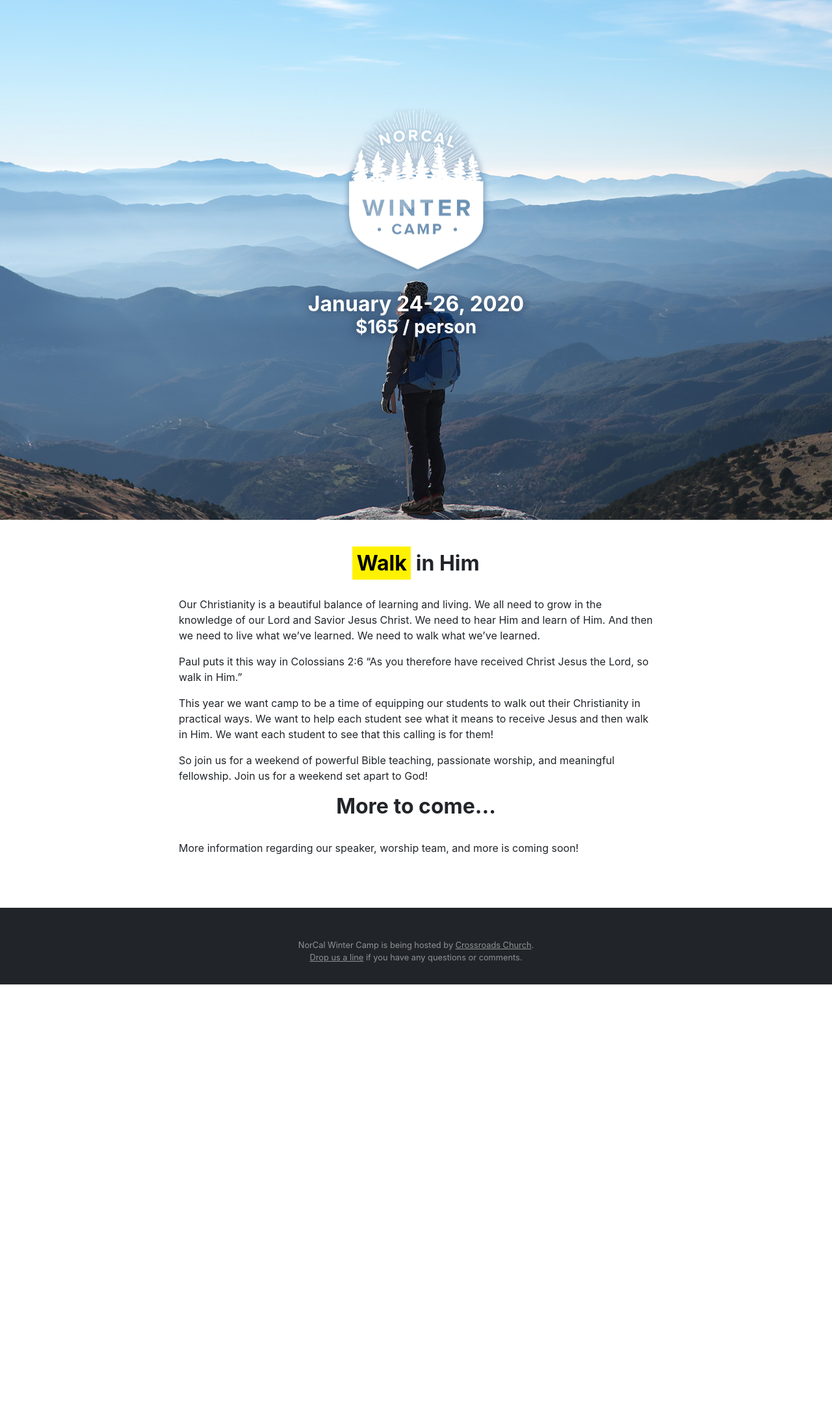
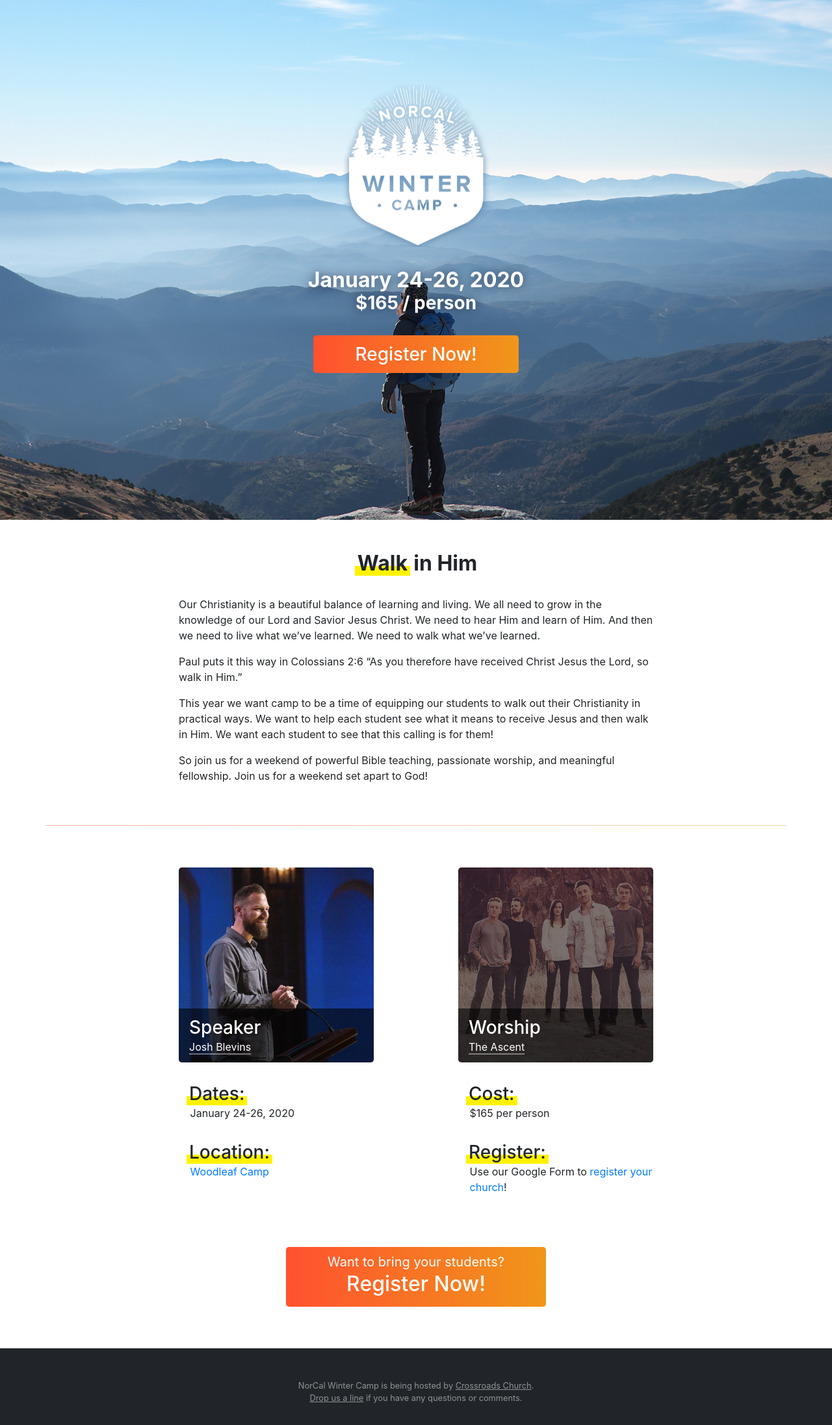
Before and after one commit to jdykast/ncwc2020, a PHP site: page / in a window 1280 px wide. Shown: the whole page at 65% size. Before the commit the page ends 1515 px from the top, so only its background shows below. Run offline with PHP 8.4, Linux system fonts and the light colour scheme.

Commit message:
Added back in details section

```diff
--- a/css/styles.css
+++ b/css/styles.css
@@ -2,12 +2,6 @@
  * NorCal Winter Camp 2019
  * styles.css
  *
-*/
-
-/*
-abdffb
-a3c9e3
-597b9e
 */
 
 /*=======================================================
@@ -63,14 +57,6 @@ header .header-content .header-content-inner h1 {
 
 	background-size: 231px;
 
-	/*
-	-webkit-background-size: cover;
-	-moz-background-size: cover;
-	background-size: cover;
-	-o-background-size: cover;
-	background-position: center bottom;
-	*/
-
 	/* height set in breakpoints */
 }
 
@@ -93,8 +79,21 @@ header .header-content .header-content-inner h3 {
 
 header .header-content .header-content-inner p a {
 	font-weight: 500;
-	text-shadow: 0 0 16px rgba(17, 32, 61, .8);
 	/* Font size and padding set in media queries */
+}
+
+header .header-content .header-content-inner .btn-primary {
+	color: #fff;
+	transition: 0.5s;
+	background-size: 200% auto;
+	background-image: linear-gradient(to right, #FF512F 0%, #F09819 51%, #FF512F 100%);
+	border: none;
+}
+
+header .header-content .header-content-inner .btn-primary:hover {
+	color: #fff;
+	background-position: right center;
+	border: none;
 }
 
 /*========================
@@ -168,8 +167,12 @@ nav {
 	margin-bottom: 2rem;
 }
 
-#blurb h2 mark {
-	background-color: #fff200;
+#blurb h2 span {
+	display: inline-block;
+	padding-left: .25rem;
+	padding-right: .25rem;
+	margin-right: -.15rem;
+	background: linear-gradient(180deg,rgba(255,255,255,0) 60%, #fff200 40%);
 }
 
 
@@ -177,9 +180,20 @@ nav {
 	Details
 =======================================================*/
 #details{
-	border-top: 1px solid #eee;
+	border-top: 1px solid;
+	border-left: 0px;
+	border-right: 0px;
+	border-bottom: 0px;
+	border-image: linear-gradient(to right, #ffb7a9, #f9d5a0) 1;
 	margin-top: 3rem;
 	padding-top: 4rem;
+}
+
+#details h3 span {
+	display: inline-block;
+	padding-left: .25rem;
+	padding-right: .25rem;
+	background: linear-gradient(180deg,rgba(255,255,255,0) 60%, #fff200 40%);
 }
 
 .profile-pic a {
@@ -197,20 +211,18 @@ nav {
 	margin-bottom: 0;
 }
 
-#info-dates {
-	background: #fff url('../img/icon-calendar.svg') no-repeat left top;
+#details .btn-primary {
+	color: #fff;
+	transition: 0.5s;
+	background-size: 200% auto;
+	background-image: linear-gradient(to right, #FF512F 0%, #F09819 51%, #FF512F 100%);
+	border: none;
 }
 
-#info-cost {
-	background: #fff url('../img/icon-usd.svg') no-repeat left top;
-}
-
-#info-location {
-	background: #fff url('../img/icon-pin.svg') no-repeat left top;
-}
-
-#info-register {
-	background: #fff url('../img/icon-create.svg') no-repeat left top;
+#details .btn-primary:hover {
+	color: #fff;
+	background-position: right center;
+	border: none;
 }
 
 /*========================
@@ -235,11 +247,13 @@ nav {
 	}
 
 	#speaker {
-		background: #fff url('../img/rory.jpg') no-repeat center 35%;
+		background: #fff url('../img/josh.jpg') no-repeat center;
+		background-size: cover;
 	}
 
 	#worship {
-		background: #fff url('../img/revo.jpg') no-repeat center 53%;
+		background: #fff url('../img/the-ascent.jpg') no-repeat center 10%;
+		background-size: cover;
 	}
 
 	.profile-label {
@@ -256,7 +270,14 @@ nav {
 	.info-block {
 		width: 100%;
 		margin-bottom: 1em;
-		padding-left: 70px;
+	}
+
+	.info-block h3 {
+		padding-left: .15rem;
+	}
+
+	.info-block p {
+		padding-left: .45rem;
 	}
 
 	#info-register {
@@ -281,40 +302,46 @@ nav {
 
 	.profile-pic {
 		display: inline-block;
-		width: 250px;
-		height: 250px;
+		width: 100%;
+		height: 300px;
 		position: relative;
-		overflow: hidden;
-		border-radius: 50%;
+		margin-bottom: 2rem;
+		border-radius: .3rem;
 	}
 
 	#speaker {
-		background: #fff url('../img/rory.jpg') no-repeat center 40%;
+		background: #fff url('../img/josh.jpg') no-repeat center;
 		background-size: cover;
 	}
 
 	#worship {
-		background: #fff url('../img/revo.jpg') no-repeat center 53%;
+		background: #fff url('../img/the-ascent.jpg') no-repeat center;
 		background-size: cover;
 	}
 
 	.profile-label {
-		text-align: center;
-		margin-top: 67%;
-		padding: .3rem 0 4rem;
+		bottom: 0;
+		position: absolute;
+		padding: .8rem 1rem;
 		background: rgba(0, 0, 0, .6);
 		color: #fff;
+		width: 100%;
+		border-bottom-right-radius: .3rem;
+		border-bottom-left-radius: .3rem;
 	}
 
 	.info-block {
-		width: 330px;
-		padding-left: 90px;
-		margin-top: 3rem;
-		min-height: 4.2rem;
+		margin-bottom: 2rem;
+		padding-left: .75rem;
+		width: 300px;
 	}
 
-	#info-dates, #info-cost, #info-location, #info-register {
-		background-size: 4rem;
+	.info-block h3 {
+
+	}
+
+	.info-block p {
+		padding-left: .35rem;
 	}
 
 	#info-register {
--- a/index.php
+++ b/index.php
@@ -40,7 +40,7 @@
 					<a class="nav-link" href="#resources">Resources</a>
 				</li>
 				<li class="nav-item">
-					<a class="nav-link" href="https://goo.gl/forms/mhjBu3XD1cyotBaw1">Register</a>
+					<a class="nav-link" href="https://forms.gle/S7WV3XeNyvJMhkBu9">Register</a>
 				</li>
 			</ul>
 		</div>
@@ -53,9 +53,7 @@
 				<h1>NorCal Winter Camp</h1>
 				<h2>January 24-26, 2020</h2>
                 <h3>$165 / person</h3>
-				<!--
-				<p><a class="btn btn-primary btn-lg" href="https://goo.gl/forms/mhjBu3XD1cyotBaw1" role="button">Register Now!</a></p>
-				-->
+				<p><a class="btn btn-primary btn-lg" href="https://forms.gle/S7WV3XeNyvJMhkBu9" role="button">Register Now!</a></p>
             </div>
         </div>
 	</header>
@@ -63,7 +61,7 @@
 	<div id="blurb" class="container">
         <div class="row d-flex justify-content-center">
 			<div class="col-lg-8 col-md col-sm">
-                <h2><mark>Walk</mark> in Him</h2>
+                <h2><span>Walk</span> in Him</h2>
 
                 <p>Our Christianity is a beautiful balance of learning and living. We all need to grow in the knowledge of our Lord and Savior Jesus Christ. We need to hear Him and learn of Him. And then we need to live what we&#8217;ve learned. We need to walk what we’ve learned.</p>
 
@@ -72,14 +70,10 @@
                 <p>This year we want camp to be a time of equipping our students to walk out their Christianity in practical ways. We want to help each student see what it means to receive Jesus and then walk in Him. We want each student to see that this calling is for them!</p>
 
 				<p>So join us for a weekend of powerful Bible teaching, passionate worship, and meaningful fellowship. Join us for a weekend set apart to God!</p>
-
-				<h2>More to come...</h2>
-				<p>More information regarding our speaker, worship team, and more is coming soon!</p>
             </div>
         </div>
 	</div>
 
-    <!--
     <div id="details" class="container">
 		<div class="row d-flex justify-content-center">
 			<div class="col-lg-8 col-md col-sm d-sm-flex justify-content-between">
@@ -87,13 +81,13 @@
 				<div id="speaker" class="profile-pic">
 					<div class="profile-label">
 						<h3>Speaker</h3>
-						<p><a href="https://www.calvarycrookcounty.com">Rory Rodgers</a></p>
+						<p><a href="https://twitter.com/pastorjoshblev">Josh Blevins</a></p>
 					</div>
 				</div>
 				<div id="worship" class="profile-pic">
 					<div class="profile-label">
 						<h3>Worship</h3>
-						<p><a href="https://www.instagram.com/revocollective/">Revo Collective</a></p>
+						<p><a href="http://theascentworship.com">The Ascent</a></p>
 					</div>
 				</div>
 			</div>
@@ -101,37 +95,38 @@
 		<div class="row d-flex justify-content-center">
 			<div class="col-lg-8 col-md col-sm d-sm-flex justify-content-between">
 				<div id="info-dates" class="info-block">
-					<h3>Dates:</h3>
-					<p>January 25-27, 2019</p>
+					<h3><span>Dates:</span></h3>
+					<p>January 24-26, 2020</p>
 				</div>
 				<div id="info-cost" class="info-block">
-					<h3>Cost:</h3>
-					<p>$157 per person</p>
+					<h3><span>Cost:</span></h3>
+					<p>$165 per person</p>
 				</div>
 			</div>
 		</div>
 		<div class="row d-flex justify-content-center">
 			<div class="col-lg-8 col-md col-sm d-sm-flex justify-content-between">
 				<div id="info-location" class="info-block">
-					<h3>Location:</h3>
+					<h3><span>Location:</span></h3>
 					<p><a href="https://woodleaf.younglife.org/">Woodleaf Camp</a></p>
 				</div>
 				<div id="info-register" class="info-block">
-					<h3>Register:</h3>
-					<p>Use our Google Form to <a href="https://goo.gl/forms/mhjBu3XD1cyotBaw1">register your church</a>!</p>
+					<h3><span>Register:</span></h3>
+					<p>Use our Google Form to <a href="https://forms.gle/S7WV3XeNyvJMhkBu9">register your church</a>!</p>
 				</div>
 			</div>
 		</div>
 		<div class="row d-flex justify-content-center">
 			<div class="col-8 d-flex justify-content-center">
 				<div>
-					<a class="btn btn-primary btn-lg" href="https://goo.gl/forms/mhjBu3XD1cyotBaw1" role="button">Want to bring your students?
+					<a class="btn btn-primary btn-lg" href="https://forms.gle/S7WV3XeNyvJMhkBu9" role="button">Want to bring your students?
 					<h2>Register Now!</h2></a>
 				</div>
 			</div>
 		</div>
 	</div>
 
+	<!--
 	<div id="resources" class="container">
 		<div class="row d-flex justify-content-center">
 			<div class="col-lg-8 col-md col-sm ">
```
Also changed, not shown: img/icon-calendar.svg (added), img/icon-create.svg (added), img/icon-pin.svg (added), img/icon-usd.svg (added), img/josh.jpg (added), img/the-ascent.jpg (added), 1 other file.
